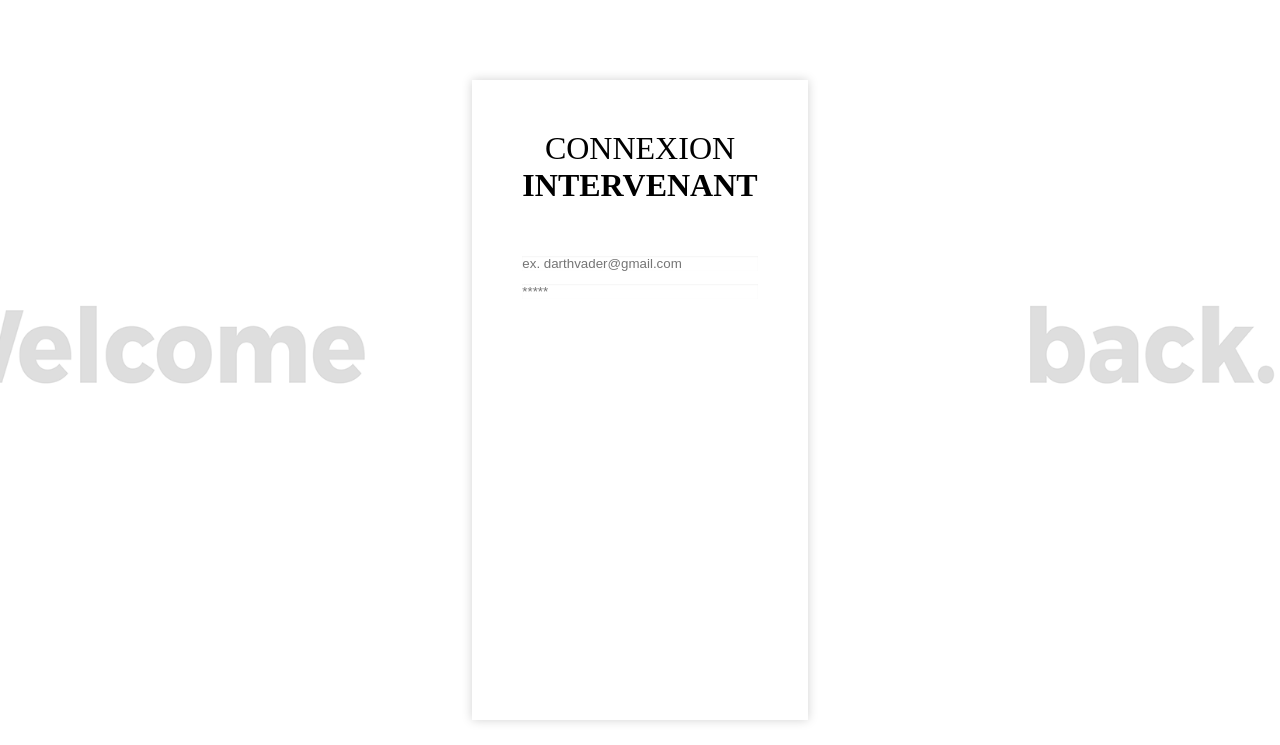
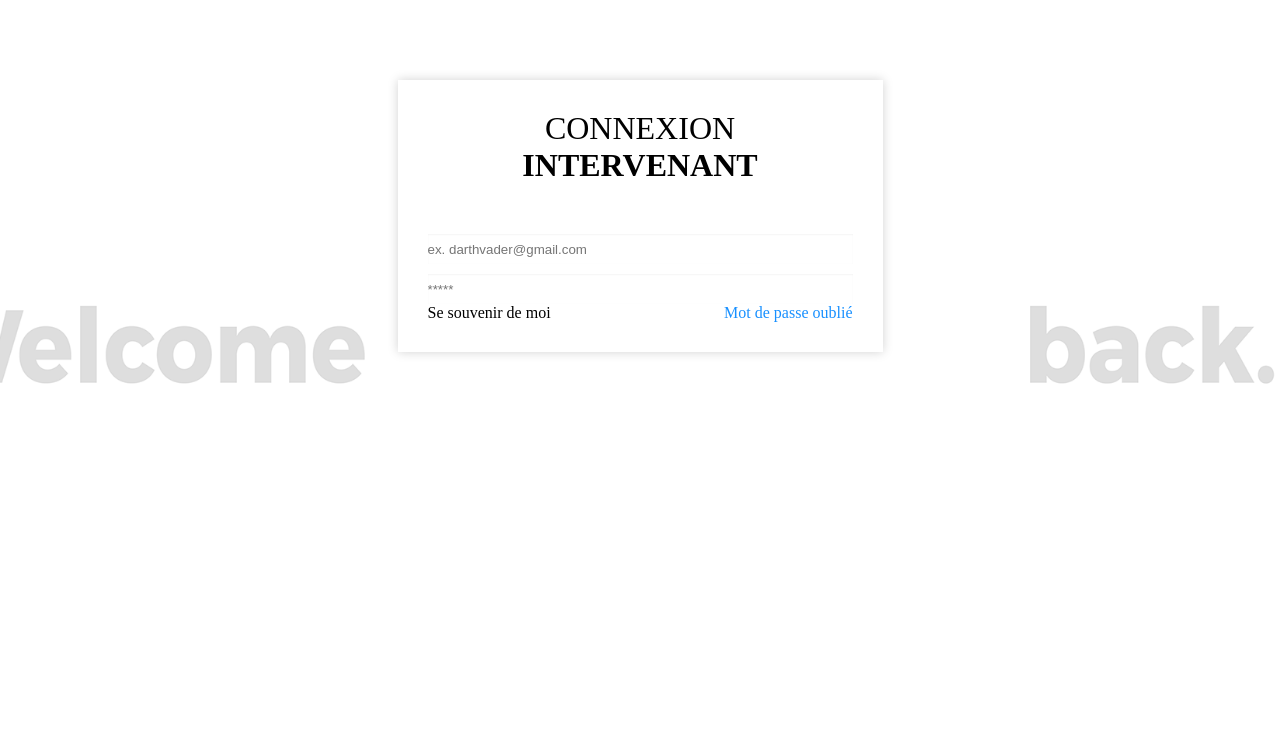
Before and after one commit to Pungyy/EdusignMDS, a PHP site: page /templates/intervenant.php in a window 1280 px wide. Shown: the part 55-800 px from the top of the page. Run offline with PHP 8.4, Linux system fonts and the light colour scheme.

Commit message:
readme/intervenantcssphp

```diff
--- a/assets/css/intervenant.css
+++ b/assets/css/intervenant.css
@@ -39,7 +39,9 @@ nav {
     max-width: 425px;
     box-shadow: 0 0 10px #0000002e;
     border-radius: 0;
-    padding: 50px;
+    padding: 30px;
+    width: 425px;
+    height: 100%;
 }
 
 .intervenant{
@@ -61,4 +63,17 @@ input {
     box-shadow: inset 0 0.0625em 0.125em #0a0a0a0d;
     max-width: 100%;
     width: 100%;
+    height: 30px;
 }
+
+.forgot{
+    width: 100%;
+    display: flex;
+    justify-content: space-between;
+    align-items: center;
+}
+
+.forgot-password{
+    color: #1890ff;
+    text-decoration: none;
+}
--- a/templates/intervenant.php
+++ b/templates/intervenant.php
@@ -28,6 +28,10 @@
                 <input type="password" placeholder="*****">
             </div>
 
+            <div class="forgot">
+                <p>Se souvenir de moi</p>
+                <a href="" class="forgot-password">Mot de passe oublié</a>
+            </div>
         </div>
     </div>
 </body>
```
Also changed, not shown: README.txt.
